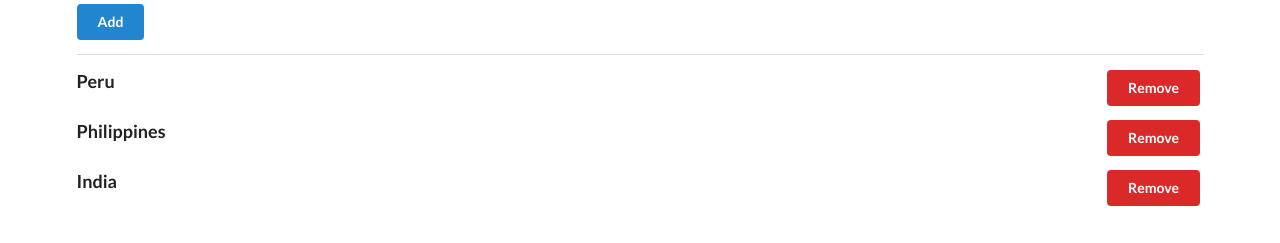
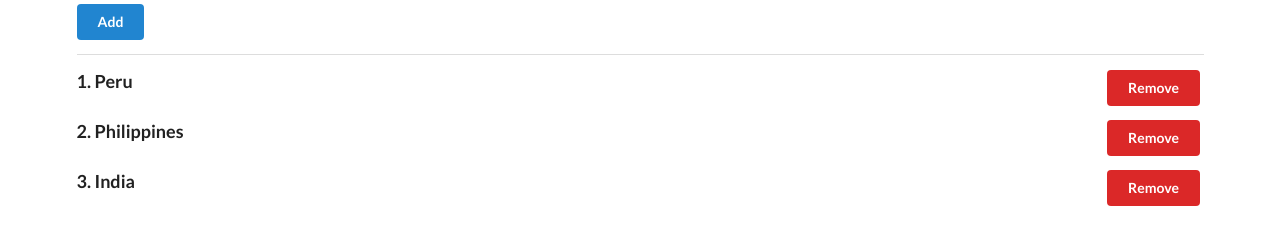
Before and after one commit to bartkalanski/bucket-list, a React (Create React App) app: page / in a window 1280 px wide. Shown: the part 162-405 px from the top of the page. Built offline with nearby package versions, Linux system fonts and the light colour scheme.

Commit message:
Added number to the destination

```diff
--- a/src/components/List.js
+++ b/src/components/List.js
@@ -24,7 +24,7 @@ const List = () => {
                   Remove
                 </button>
               </div>
-              <div className="ui header">{destination.destination}</div>
+        <div className="ui header">{index + 1}. {destination.destination}</div>
             </div>
           </div>
         ))}
```
